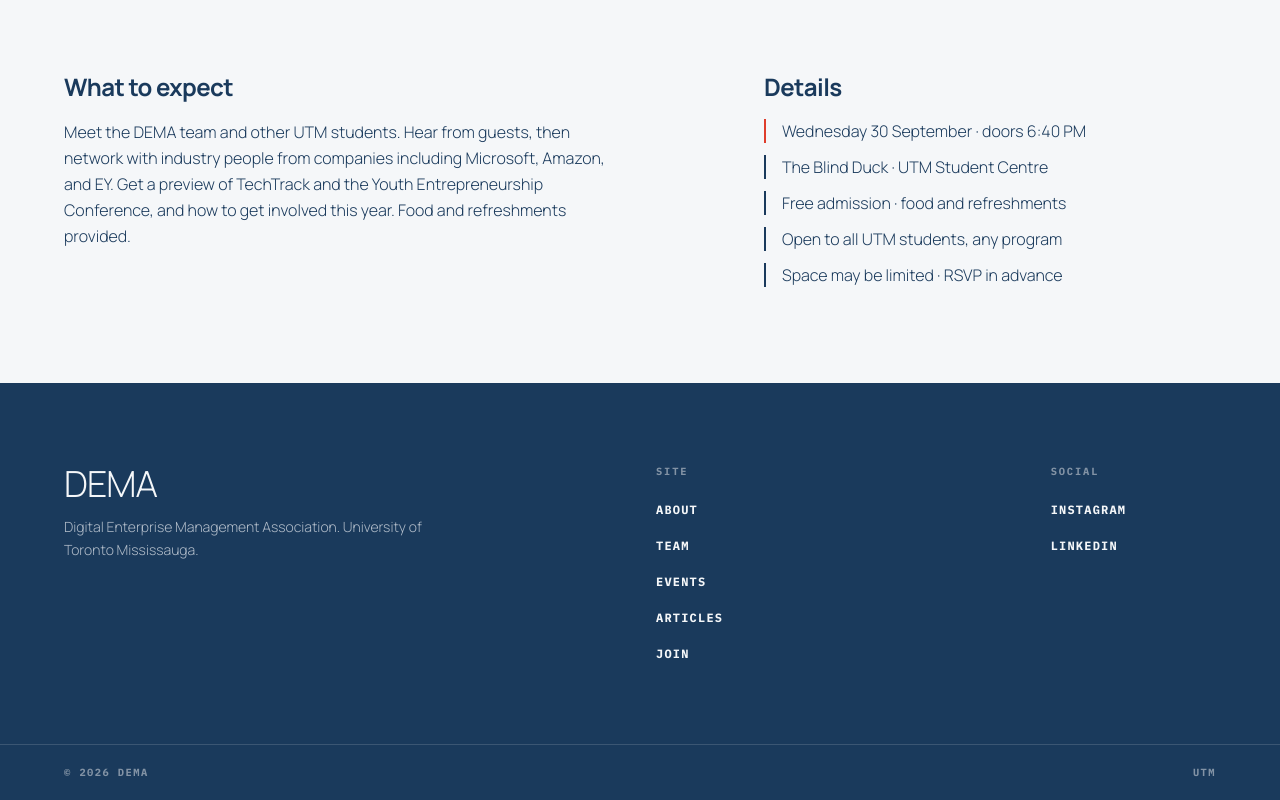
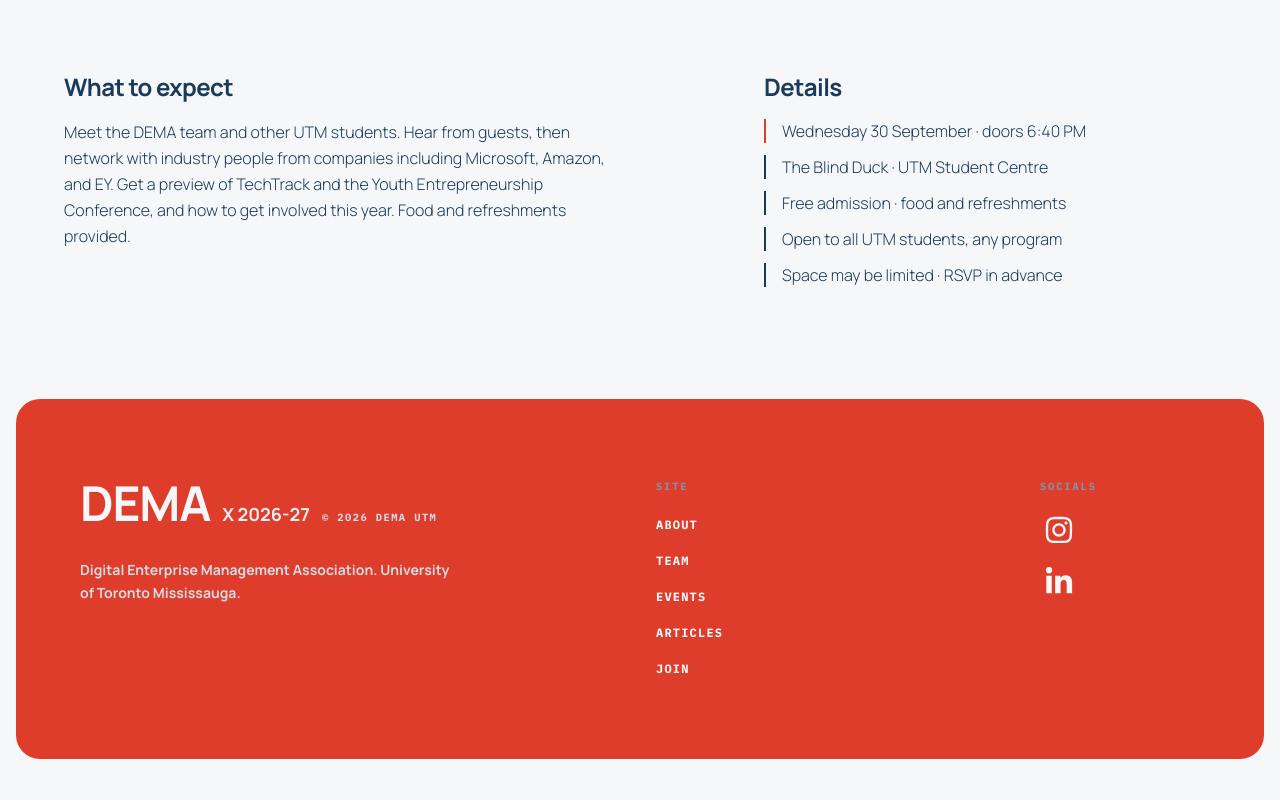
Before and after one commit to Bhavya-Saini1/dema-website, a Next.js app: page /events/dem-soiree in a window 1280 px wide. Shown: the part 1284-2084 px from the top of the page. After the commit the page ends 2059 px from the top, so only its background shows below. Built offline with nearby package versions, Linux system fonts and the light colour scheme; no server answers.

Commit message:
Updated the footer with Icon Social links, made the footer floating-like look

```diff
--- a/components/layout/Footer.tsx
+++ b/components/layout/Footer.tsx
@@ -1,5 +1,6 @@
 import Link from "next/link";
 import { social } from "@/lib/social";
+import { FaInstagram, FaLinkedinIn } from "react-icons/fa";
 
 const FOOTER_LINKS = [
   { href: "/#about", label: "About" },
@@ -10,26 +11,43 @@ const FOOTER_LINKS = [
 ] as const;
 
 const SOCIAL_LINKS = [
-  { href: social.instagram, label: "Instagram" },
-  { href: social.linkedin, label: "LinkedIn" },
+  { href: social.instagram, label: "Instagram", icon: <FaInstagram size={30} /> },
+  { href: social.linkedin, label: "LinkedIn", icon: <FaLinkedinIn size={30} /> },
 ] as const;
 
 export default function Footer() {
+  const currentYear = new Date().getFullYear();
+  const nextYearShort = String(currentYear + 1).slice(-2);
   return (
-    <footer className="border-t border-navy bg-navy text-neutral-50">
-      <div className="mx-auto grid max-w-7xl grid-cols-1 gap-10 px-6 py-16 md:px-12 lg:grid-cols-12 lg:gap-8 lg:px-16 lg:py-20">
-        <div className="lg:col-span-5">
-          <p className="font-sans text-3xl font-light tracking-tight md:text-4xl">
+    <footer className="bg-transparent text-neutral-50">
+      <div className="mx-4 my-4 rounded-[12px] bg-red lg:rounded-[24px]">
+        <div className="mx-auto grid max-w-7xl grid-cols-1 gap-6 px-6 pt-10 pb-1 md:px-12 lg:grid-cols-12 lg:gap-x-8 lg:gap-y-2 lg:px-16 lg:py-20">
+
+          {/* Row 1, Col 1-6: Brand Title & Copyright Metadata */}
+          <div className="lg:col-span-6 lg:col-start-1 lg:row-start-1">
+            <div className="flex items-baseline gap-x-3 gap-y-1 flex-wrap">
+              <p className="font-sans text-5xl font-semibold tracking-tight">
                 DEMA
               </p>
-          <p className="mt-3 max-w-sm text-sm font-light leading-relaxed text-neutral-300">
-            Digital Enterprise Management Association. University of Toronto
-            Mississauga.
+              <p className="font-sans text-lg font-semibold text-neutral-100">
+                X {currentYear}-{nextYearShort}
+              </p>
+              <p className="font-mono text-[0.65rem] font-bold uppercase tracking-[0.14em] text-neutral-200">
+                © {currentYear} DEMA UTM
+              </p>
+            </div>
+          </div>
+
+          {/* Row 2, Col 1-6: Description */}
+          <div className="lg:col-span-6 lg:col-start-1 lg:row-start-2 lg:-mt-12">
+            <p className="max-w-sm text-sm font-bold leading-relaxed text-neutral-200">
+              Digital Enterprise Management Association. University of Toronto Mississauga.
             </p>
           </div>
 
+          {/* Row 1 & 2, Col 7-10: Site Map Links */}
           <nav
-          className="lg:col-span-4 lg:col-start-7"
+            className=" hidden lg:block lg:col-span-4 lg:col-start-7 lg:row-span-2 lg:row-start-1"
             aria-label="Footer"
           >
             <p className="font-mono text-[0.65rem] font-bold uppercase tracking-[0.18em] text-neutral-400">
@@ -40,7 +58,7 @@ export default function Footer() {
                 <li key={link.href}>
                   <Link
                     href={link.href}
-                  className="font-mono text-xs font-bold uppercase tracking-widest text-neutral-50 transition-colors duration-150 hover:text-red"
+                    className="font-mono text-xs font-bold uppercase tracking-widest text-neutral-50 transition-colors duration-150 hover:text-navy"
                   >
                     {link.label}
                   </Link>
@@ -49,35 +67,28 @@ export default function Footer() {
             </ul>
           </nav>
 
-        <div className="lg:col-span-2 lg:col-start-11">
-          <p className="font-mono text-[0.65rem] font-bold uppercase tracking-[0.18em] text-neutral-400">
-            Social
+          {/* Row 1 & 2, Col 11-12: Social Media Icons */}
+          <div className="lg:col-span-2 lg:col-start-11 lg:row-span-2 pb-5 lg:row-start-1">
+            <p className="hidden font-mono text-[0.65rem] font-bold uppercase tracking-[0.18em] text-neutral-400 lg:block">
+              Socials
             </p>
-          <ul className="mt-4 space-y-3">
+            <ul className="mt-2 flex gap-5 lg:mt-4 lg:flex-col lg:gap-3">
               {SOCIAL_LINKS.map((link) => (
                 <li key={link.href}>
                   <a
                     href={link.href}
                     target="_blank"
                     rel="noreferrer"
-                  className="font-mono text-xs font-bold uppercase tracking-widest text-neutral-50 transition-colors duration-150 hover:text-red"
+                    aria-label={link.label}
+                    className="inline-flex items-center justify-center p-1 text-neutral-50 transition-colors duration-150 hover:text-navy focus-visible:outline-none focus-visible:ring-2 focus-visible:ring-navy rounded"
                   >
-                  {link.label}
+                    {link.icon}
                   </a>
                 </li>
               ))}
             </ul>
           </div>
-      </div>
 
-      <div className="border-t border-neutral-50/15">
-        <div className="mx-auto flex max-w-7xl flex-col gap-2 px-6 py-5 md:flex-row md:items-center md:justify-between md:px-12 lg:px-16">
-          <p className="font-mono text-[0.65rem] font-bold uppercase tracking-[0.14em] text-neutral-400">
-            © {new Date().getFullYear()} DEMA
-          </p>
-          <p className="font-mono text-[0.65rem] font-bold uppercase tracking-[0.14em] text-neutral-400">
-            UTM
-          </p>
         </div>
       </div>
     </footer>
--- a/package.json
+++ b/package.json
@@ -11,7 +11,8 @@
   "dependencies": {
     "next": "^14.2.15",
     "react": "^18.3.1",
-    "react-dom": "^18.3.1"
+    "react-dom": "^18.3.1",
+    "react-icons": "^5.7.0"
   },
   "devDependencies": {
     "@types/node": "^20.16.11",
```
Also changed, not shown: 1 other file (tests, documents, lock files or other folders). Lines whose indentation alone changed are shown as unchanged.
